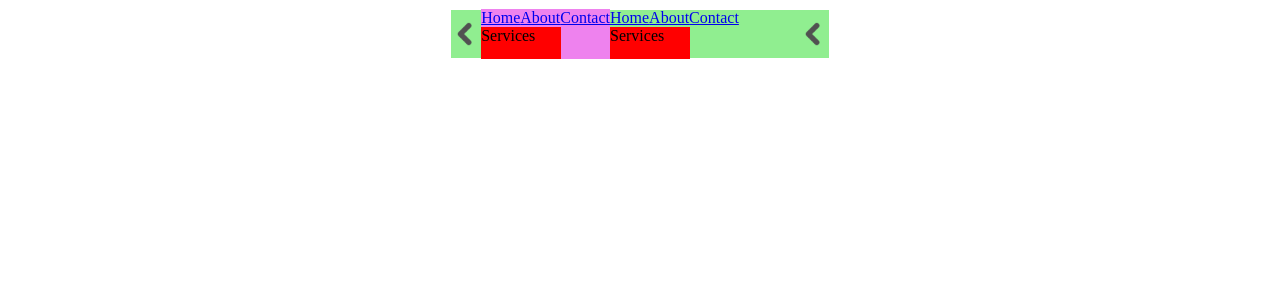
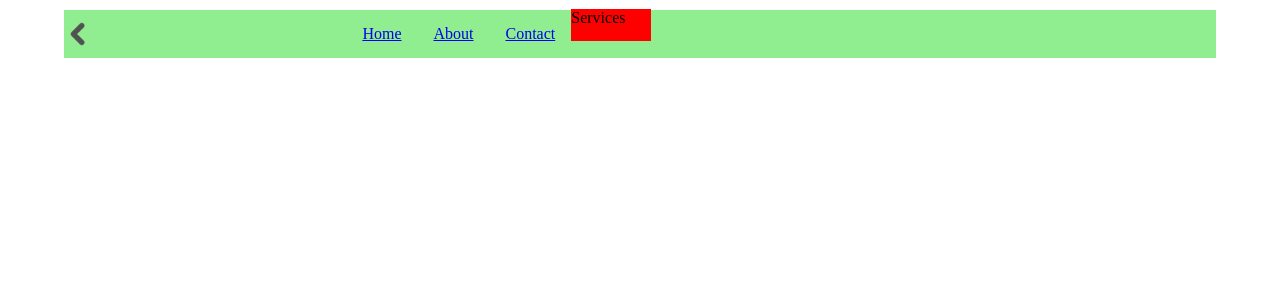
Before and after one commit to kjovandev/react-components, a React (Create React App) app in the folder toolbox/: page / in a window 1280 px wide. Shown: the top 300 px of the page. Built offline with nearby package versions, Linux system fonts and the light colour scheme; the HTML template or start-up script is replaced by a standard one.

Commit message:
transparentHeader/hamburgerMenu v1.0
back button added to the hamburger menu. made responsive

```diff
--- a/toolbox/src/components/TransparentHeader/TransparentHeader.css
+++ b/toolbox/src/components/TransparentHeader/TransparentHeader.css
@@ -1,14 +1,20 @@
 .header-main-div {
+
     padding:0;
     margin:0;
     background-color: lightgreen;
     height: 3rem;
-    min-width: 100%;
+    min-width: 90vw;
     min-height: 3rem;
     display: flex;
     align-items: center;
     justify-content: space-between;
 }
+
+.back-button-hamburger-menu {
+    display: none;
+}
+
 
 .services {
     height: 2rem;
@@ -30,7 +36,38 @@
 }
 .hamburger-menu-div {
     background-color: violet;
+    overflow: hidden;
+    position: absolute;
+    width: 0;
 
+
+}
+.menu-div {
+    min-width: fit-content;
+    display: flex;
+    flex-direction: row;
+
+}
+
+@media (max-width: 600px) {
+    .back-button-hamburger-menu {
+        display: flex;
+    }
+
+
+    .menu-div {
+
+        align-items: center;
+        justify-content: center;
+        position: fixed;
+        right: 0;
+        top: 0;
+        translate: +100% 0;
+        transition: transform 1s;
+        padding-inline: 3rem;
+        flex-direction: column;
+        background-color: aliceblue;
+    }
 }
 .image {
     height: 30px;
@@ -40,3 +77,7 @@
     width: 0;
     height: auto;
 }
+
+.menu-item {
+    margin: 1rem;
+}
--- a/toolbox/src/components/TransparentHeader/TransparentHeader.js
+++ b/toolbox/src/components/TransparentHeader/TransparentHeader.js
@@ -1,19 +1,17 @@
 import React, { useEffect, useLayoutEffect, useRef, useState } from "react";
-import "./TransparentHeader.css"
-import { hover } from "@testing-library/user-event/dist/hover";
+import "./TransparentHeader.css";
 import { getSpaceUntilMaxLength } from "@testing-library/user-event/dist/utils";
 import userEvent from "@testing-library/user-event";
 import gsap from "gsap";
 import { unmountComponentAtNode } from "react-dom";
 function TransparentHeader() {
-    const dropdownRef = useRef(null)
-    const hamburgerMenuRef = useRef(null)
-    const hamburgerButton  = useRef(null)
-    let widthRef = useRef(window.screen.availWidth)
-    let widthRefCurrent = widthRef.current
-
-    const [toggle, setToggle] = useState(false)
-    const [hamburger, setHamburger] = useState(false)
+    const dropdownRef = useRef(null);
+    const hamburgerMenuRef = useRef(null);
+    const hamburgerButton = useRef(null);
+    const menuRef = useRef(null)
+    const hamburgerBackButtonRef = useRef(null)
+    const [toggle, setToggle] = useState(false);
+    const [hamburger, setHamburger] = useState(false);
 
     const [screenWidth, setScreenWidth] = useState(window.innerWidth);
 
@@ -21,98 +19,139 @@ function TransparentHeader() {
         setScreenWidth(window.innerWidth);
     };
     useEffect(() => {
-        window.addEventListener('resize', updateScreenWidth);
+        window.addEventListener("resize", updateScreenWidth);
 
         return () => {
-            window.removeEventListener('resize', updateScreenWidth);
+        window.removeEventListener("resize", updateScreenWidth);
         };
     }, []);
 
-
-
-
-    function handleMouseClick(){
-
-        setToggle(!toggle)
-    }
-    useLayoutEffect(()=> {
-        if (toggle){
-            gsap.to(dropdownRef.current, {height: 'auto', duration:0.3, ease: "power1.Out"})
-        }
-        else{
-            gsap.to(dropdownRef.current, {height: '0', duration:0.3, ease: "power1.in"})
+    function handleHamburgerClick(){
+        setHamburger(!hamburger)
     }
 
-
-    })
-
+    function handleMouseClick() {
+        setToggle(!toggle);
+    }
+    useEffect(() => {
+        if (toggle) {
+        gsap.to(dropdownRef.current, {
+            height: "auto",
+            duration: 0.3,
+            ease: "power1.Out",
+        });
+        } else {
+        gsap.to(dropdownRef.current, {
+            height: "0",
+            duration: 0.3,
+            ease: "power1.in",
+        });
+        }
+        if (hamburger) {
+            menuRef.current.style.transform = 'translateX(-100%)'
+            // gsap.to(hamburgerMenuRef.current, {
+            //     width: "auto",
+            //     duration: 0.3,
+            //     ease: "power1.Out",
+            // });
+        }
+        else {
+            menuRef.current.style.transform = ''
+            // gsap.to(hamburgerMenuRef.current, {
+            //     width: "0",
+            //     duration: 0.3,
+            //     ease: "power1.in",
+            // });
+        }
+    });
 
     useEffect(() => {
-
-
-        if (screenWidth < 1500)
-        {
-             console.log(screenWidth, "ovo je screen width")
+        if (screenWidth < 700) {
+        console.log(screenWidth, "ovo je screen width");
         hamburgerButton.current.style.width = "30px";
-
+        // menuRef.current.style.display = "none"
         // hamburgerMenuRef.current.style.width = "0";
         // hamburgerButton.current.style.display = "none"
+        } else {
+        hamburgerButton.current.style.width = "0px";
+        // menuRef.current.style.display = ""
+
         }
-        else {
-            hamburgerButton.current.style.width = "0px"
-        }
-    },[screenWidth])
+    }, [screenWidth]);
 
-
-    function handleMouseEnter(){
+    function handleMouseEnter() {
         console.log(" u hovered");
         setToggle(true);
     }
 
-    function handleMouseLeave(){
-        console.log("u left")
+    function handleMouseLeave() {
+        console.log("u left");
         setToggle(false);
     }
 
-
-
-
-
     return (
-        <div  className="header-main-div" >
+        <div className="header-main-div">
         <img className="image" src="/resources/arrow-left.png" alt="logo" />
-            <div ref={hamburgerMenuRef} className="hamburger-menu-div" >
+        <div ref={hamburgerMenuRef} className="hamburger-menu-div">
             <a href="/">Home</a>
             <a href="/about">About</a>
             <a href="/contact">Contact</a>
-                <div onMouseEnter={handleMouseEnter} onClick={handleMouseClick} onMouseLeave={handleMouseLeave} className="services">Services</div>
+            <div
+            onMouseEnter={handleMouseEnter}
+            onClick={handleMouseClick}
+            onMouseLeave={handleMouseLeave}
+            className="services"
+            >
+            Services
             </div>
-            <div className="menu-div" >
-                <a href="/">Home</a>
-                <a href="/about">About</a>
-                <a href="/contact">Contact</a>
-                <div onMouseEnter={handleMouseEnter} onClick={handleMouseClick} onMouseLeave={handleMouseLeave} className="services">Services</div>
+        </div>
+        <div  ref={menuRef} className="menu-div">
+            <a  ref={hamburgerBackButtonRef} className="back-button-hamburger-menu" onClick={handleHamburgerClick} >Back</a>
+            <a className="menu-item" href="/">Home</a>
+            <a className="menu-item" href="/about">About</a>
+            <a className="menu-item" href="/contact">Contact</a>
+            <div
+            onMouseEnter={handleMouseEnter}
+            onClick={handleMouseClick}
+            onMouseLeave={handleMouseLeave}
+            className="services"
+            >
+            Services
+            </div>
         </div>
         <div ref={dropdownRef} className="dropdown-menu">
-                    <a className="service-button" href="/random">Service 1</a>
-                    <a className="service-button" href="/random">Service 2</a>
-                    <a className="service-button" href="/random">Service 3</a>
-                    <a className="service-button" href="/random">Service 4</a>
-                    <a className="service-button" href="/random">Service 5</a>
-                    <a className="service-button" href="/random">Service 6</a>
+            <a className="service-button" href="/random">
+            Service 1
+            </a>
+            <a className="service-button" href="/random">
+            Service 2
+            </a>
+            <a className="service-button" href="/random">
+            Service 3
+            </a>
+            <a className="service-button" href="/random">
+            Service 4
+            </a>
+            <a className="service-button" href="/random">
+            Service 5
+            </a>
+            <a className="service-button" href="/random">
+            Service 6
+            </a>
         </div>
-            <img  ref={hamburgerButton} src="/resources/arrow-left.png" className="hamburger-svg" alt="menu" ></img>
+        <img
+            ref={hamburgerButton}
+            onClick={handleHamburgerClick}
+            src="/resources/arrow-left.png"
+            className="hamburger-svg"
+            alt="menu"
+        ></img>
         </div>
     );
 }
 
-
 export default TransparentHeader;
 
-
-
-
-// if(availableWidth > 700){
 //     gsap.to(hamburgerMenuRef.current, {width: 'auto', duration:0.3, ease: "power1.Out"})
 // }
 // else{
```
Lines whose indentation alone changed are shown as unchanged.
